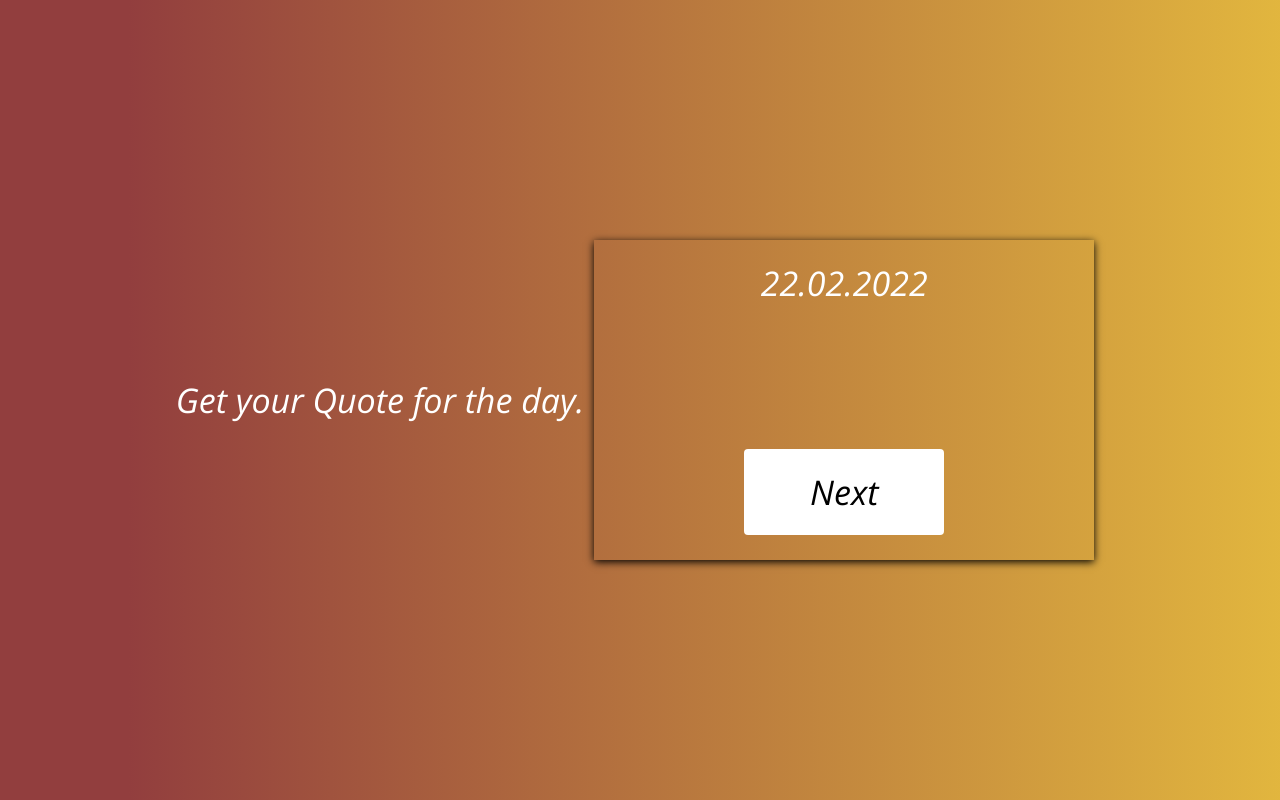
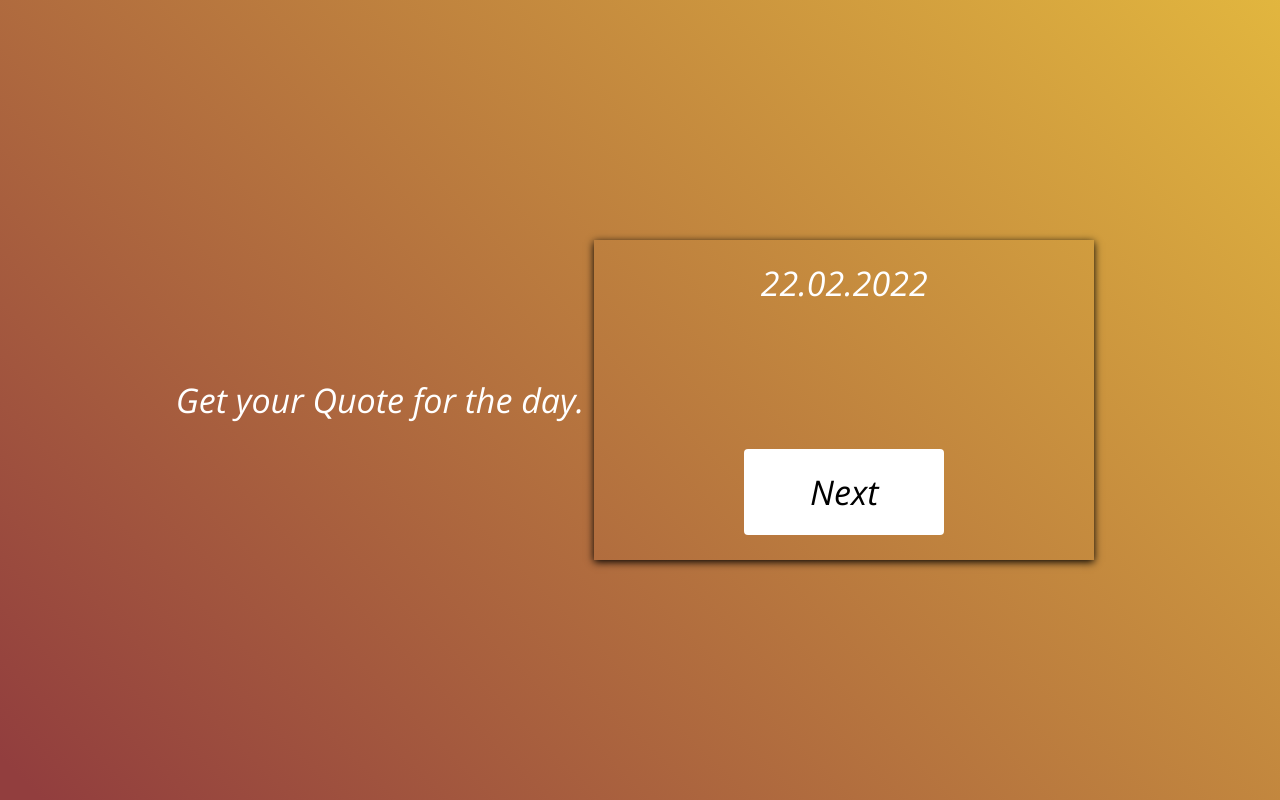
Before and after one commit to taumang/quote_generator, a plain HTML site: page index.html in a window 1280 px wide. Drawn offline with nearby package versions, Linux system fonts and the light colour scheme.

Commit message:
change of the diresction of linear-gradient

```diff
--- a/assets/stylish.css
+++ b/assets/stylish.css
@@ -7,7 +7,7 @@
     font-family: 'Open Sans', sans-serif;
 }
 body{
-    background: linear-gradient(90deg, rgb(146, 62, 62) 10%, rgba(218, 163, 13, 0.795));
+    background: linear-gradient(45deg, rgb(146, 62, 62) 2%, rgba(218, 163, 13, 0.795));
     display: flex;
     align-items: center;
     justify-content: center;
```
